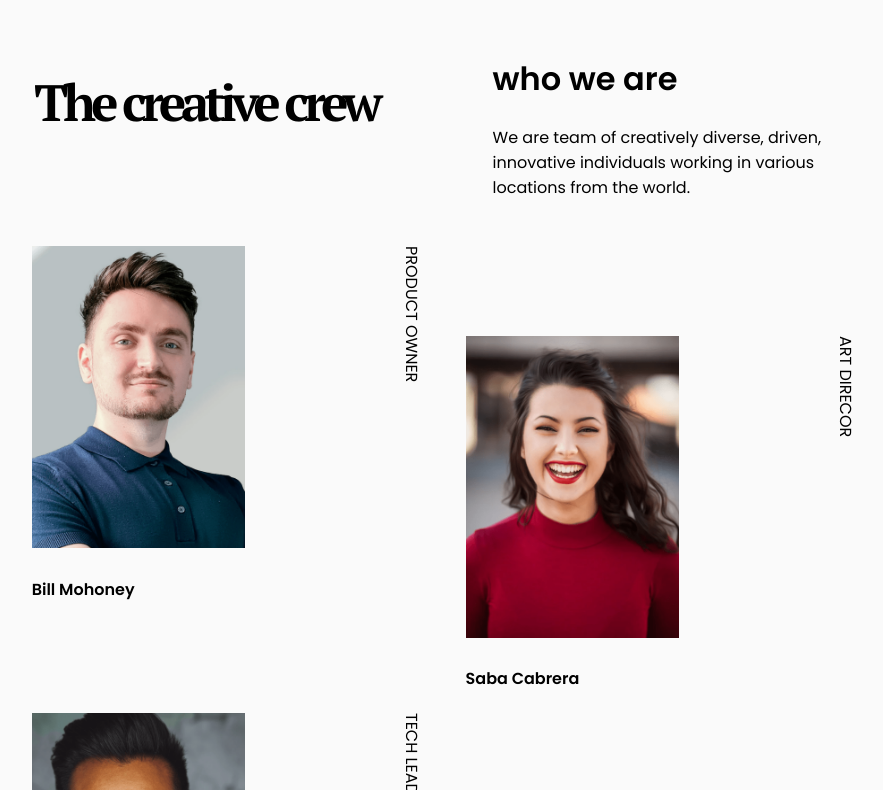
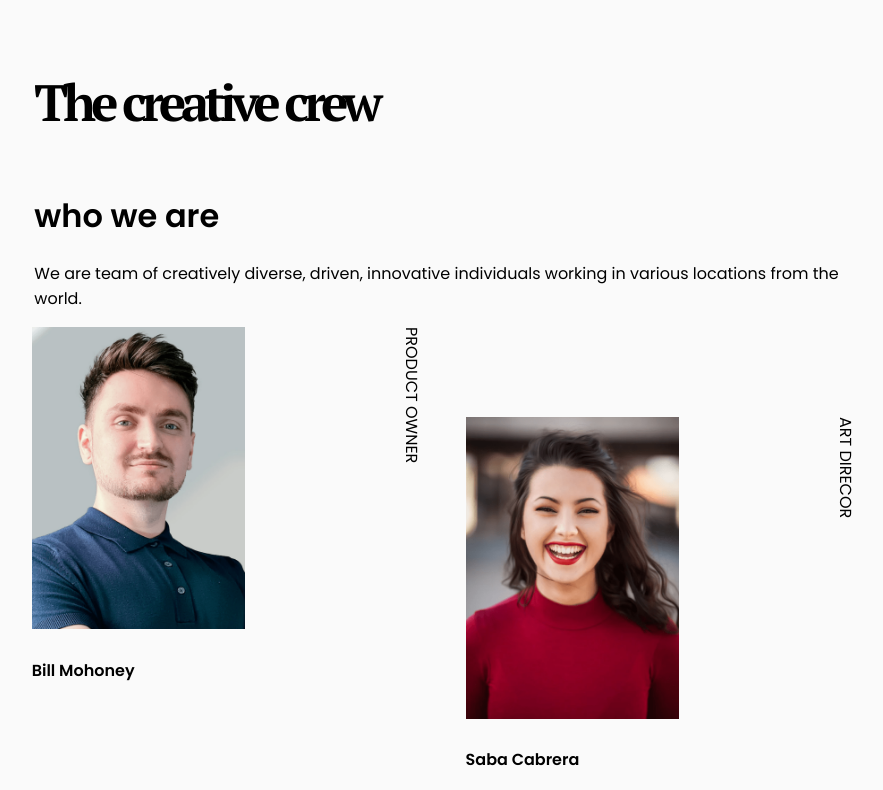
Before and after one commit to RidaHDiab/devchallenges-My-team-page-, a plain HTML site: page index.html in a window 1280 px wide. Shown: the top 790 px of the page, without its empty margins (187-1070 px from the left). Drawn offline with Linux system fonts and the light colour scheme.

Commit message:
Update style.css

```diff
--- a/style.css
+++ b/style.css
@@ -61,11 +61,10 @@ img{
         font-family: 'PT serif';
         font-size: 2vw;
         letter-spacing: -0.4vw;
-        width: 33vw;
+        width: 100%;
     }
     .p{
-        width: 30vw;
-        float: right;
+        width: 100%;
     }
     .grid-container{
         margin-left: 16.667%;
```
